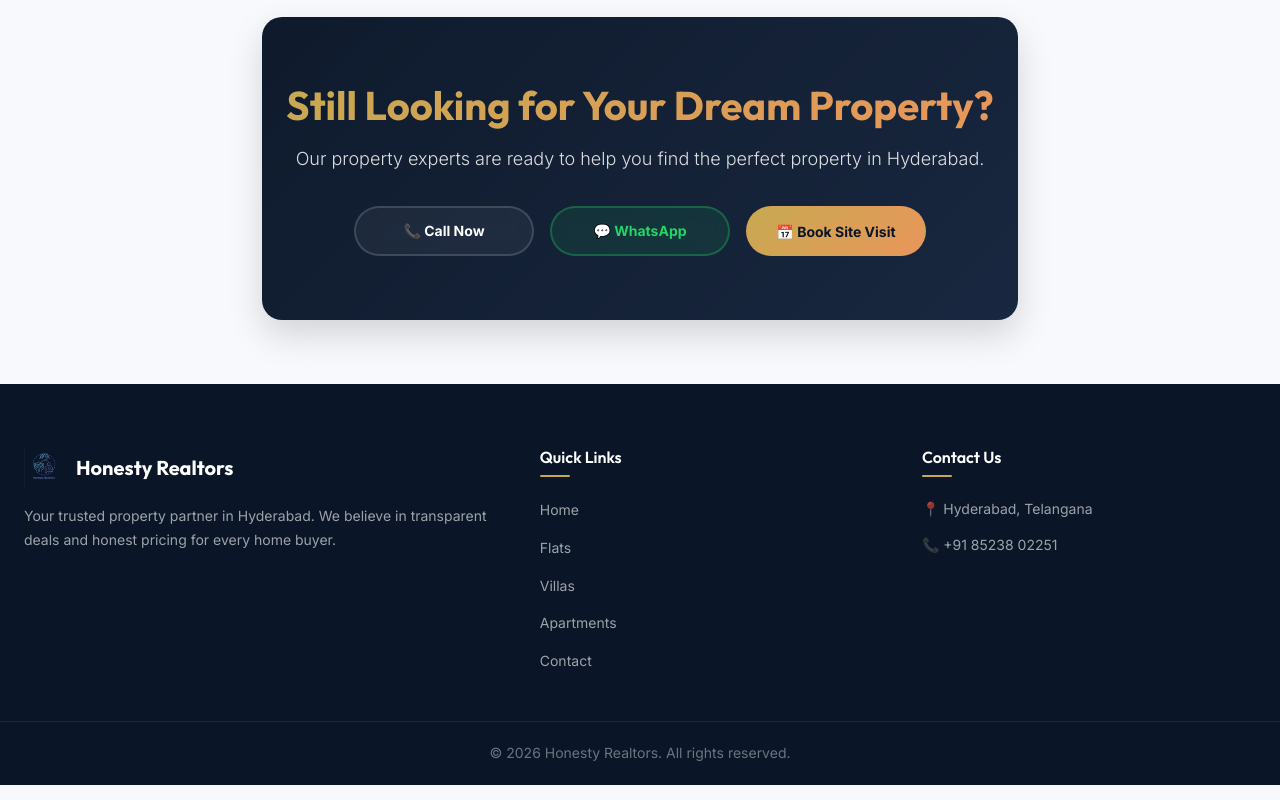
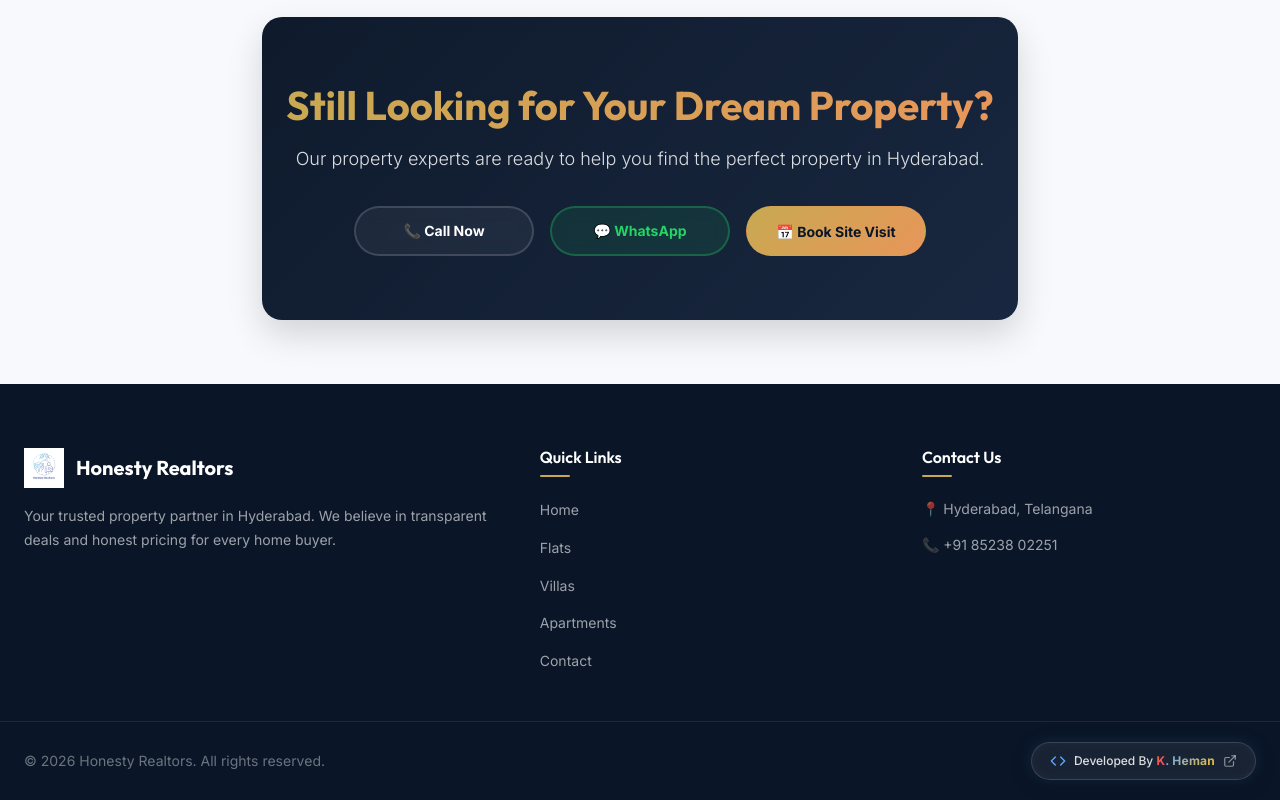
Before and after one commit to k-heman/Honesty-Realtors, a React (Vite) app: page /property/1 in a window 1280 px wide. Shown: the part 1241-2041 px from the top of the page. Built offline with nearby package versions, Linux system fonts and the light colour scheme; no server answers; the database is empty.

Commit message:
credits added

```diff
--- a/index.html
+++ b/index.html
@@ -2,7 +2,7 @@
 <html lang="en">
   <head>
     <meta charset="UTF-8" />
-    <link rel="icon" type="image/png" href="/images/logo.png" />
+    <link rel="icon" type="image/jpeg" href="/images/honestylogo.jpeg" />
     <meta name="viewport" content="width=device-width, initial-scale=1.0" />
     <meta
       name="description"
--- a/src/components/Footer.jsx
+++ b/src/components/Footer.jsx
@@ -19,7 +19,7 @@ function Footer() {
         <div className='footer__col'>
           <div className='footer__brand'>
             <img
-              src='/images/logo.png'
+              src='/images/honestylogo.jpeg'
               alt='Honesty Realtors'
               className='footer__logo'
             />
@@ -54,6 +54,49 @@ function Footer() {
       {/* Copyright bar */}
       <div className='footer__bottom'>
         <p>&copy; 2026 Honesty Realtors. All rights reserved.</p>
+        <a
+          href='https://hemank-portfolio.vercel.app/#home'
+          target='_blank'
+          rel='noopener noreferrer'
+          className='developer-badge'
+          title='Visit K. Heman Portfolio'
+        >
+          <svg
+            xmlns='http://www.w3.org/2000/svg'
+            width='16'
+            height='16'
+            viewBox='0 0 24 24'
+            fill='none'
+            stroke='currentColor'
+            strokeWidth='2'
+            strokeLinecap='round'
+            strokeLinejoin='round'
+            className='developer-badge__icon'
+          >
+            <polyline points='16 18 22 12 16 6' />
+            <polyline points='8 6 2 12 8 18' />
+          </svg>
+          <span>
+            Developed By{' '}
+            <strong className='developer-badge__name'>K. Heman</strong>
+          </span>
+          <svg
+            xmlns='http://www.w3.org/2000/svg'
+            width='14'
+            height='14'
+            viewBox='0 0 24 24'
+            fill='none'
+            stroke='currentColor'
+            strokeWidth='2'
+            strokeLinecap='round'
+            strokeLinejoin='round'
+            className='developer-badge__external-icon'
+          >
+            <path d='M18 13v6a2 2 0 0 1-2 2H5a2 2 0 0 1-2-2V8a2 2 0 0 1 2-2h6' />
+            <polyline points='15 3 21 3 21 9' />
+            <line x1='10' y1='14' x2='21' y2='3' />
+          </svg>
+        </a>
       </div>
     </footer>
   );
--- a/src/components/Header.jsx
+++ b/src/components/Header.jsx
@@ -135,7 +135,7 @@ function Header() {
         {/* Logo and brand name */}
         <a className='header__logo-link' href='#' onClick={(e) => handleNavLinkClick('Home', e)}>
           <img
-            src='/images/logo.png'
+            src='/images/honestylogo.jpeg'
             alt='Honesty Realtor'
             className='header-logo'
           />
--- a/src/components/PropertyDetails.jsx
+++ b/src/components/PropertyDetails.jsx
@@ -121,7 +121,7 @@ function PropertyDetails() {
     title: property ? `${property.title} | ${property.bhk || ''} ${property.type || 'Property'} in ${property.location} | Honesty Realtor` : 'Loading Property... | Honesty Realtor',
     description: property ? `Explore ${property.title} located in ${property.location}. Priced at ${property.price}. Find your dream property with Honesty Realtor.` : '',
     url: window.location.href,
-    image: images[0] || `${window.location.origin}/images/logo.png`,
+    image: images[0] || `${window.location.origin}/images/honestylogo.jpeg`,
     schema: property ? {
       "@context": "https://schema.org",
       "@type": "Product",
--- a/src/pages/HomePage.jsx
+++ b/src/pages/HomePage.jsx
@@ -15,7 +15,7 @@ export default function HomePage() {
       "@context": "https://schema.org",
       "@type": "RealEstateAgent",
       "name": "Honesty Realtor",
-      "image": `${window.location.origin}/images/logo.png`,
+      "image": `${window.location.origin}/images/honestylogo.jpeg`,
       "url": window.location.origin,
       "address": {
         "@type": "PostalAddress",
--- a/src/styles/Footer.css
+++ b/src/styles/Footer.css
@@ -94,13 +94,115 @@
 /* === Bottom Bar === */
 .footer__bottom {
   border-top: 1px solid rgba(255, 255, 255, 0.08);
-  text-align: center;
   padding: var(--space-5) var(--container-padding);
+  max-width: var(--container-max);
+  margin: 0 auto;
+  display: flex;
+  justify-content: space-between;
+  align-items: center;
+  flex-wrap: wrap;
+  gap: var(--space-3);
 }
 
 .footer__bottom p {
   font-size: var(--text-sm);
   color: rgba(255, 255, 255, 0.4);
+  margin: 0;
+}
+
+/* === Developer Glassmorphism Pill Badge === */
+.developer-badge {
+  display: inline-flex;
+  align-items: center;
+  gap: var(--space-2, 8px);
+  padding: 8px 18px;
+  background: rgba(255, 255, 255, 0.06);
+  backdrop-filter: blur(12px);
+  -webkit-backdrop-filter: blur(12px);
+  border: 1px solid rgba(255, 255, 255, 0.15);
+  border-radius: 9999px;
+  color: rgba(255, 255, 255, 0.85);
+  font-size: var(--text-xs, 13px);
+  font-weight: 500;
+  text-decoration: none;
+  box-shadow: 0 4px 20px rgba(0, 0, 0, 0.25),
+              0 0 15px rgba(96, 165, 250, 0.15),
+              inset 0 0 12px rgba(255, 255, 255, 0.04);
+  transition: all 0.3s cubic-bezier(0.4, 0, 0.2, 1);
+  position: relative;
+  overflow: hidden;
+}
+
+.developer-badge::before {
+  content: '';
+  position: absolute;
+  top: 0;
+  left: -100%;
+  width: 100%;
+  height: 100%;
+  background: linear-gradient(
+    90deg,
+    transparent,
+    rgba(255, 255, 255, 0.18),
+    transparent
+  );
+  transition: left 0.6s ease;
+}
+
+.developer-badge:hover::before {
+  left: 100%;
+}
+
+.developer-badge:hover {
+  transform: translateY(-3px) scale(1.03);
+  background: rgba(255, 255, 255, 0.1);
+  border-color: rgba(96, 165, 250, 0.5);
+  box-shadow: 0 8px 28px rgba(96, 165, 250, 0.35),
+              0 0 20px rgba(244, 63, 94, 0.25),
+              inset 0 0 15px rgba(255, 255, 255, 0.08);
+  color: #ffffff;
+}
+
+.developer-badge__icon {
+  color: #60a5fa;
+  flex-shrink: 0;
+  transition: transform 0.3s ease, color 0.3s ease;
+}
+
+.developer-badge:hover .developer-badge__icon {
+  transform: rotate(-10deg) scale(1.15);
+  color: #fbbf24;
+}
+
+.developer-badge__external-icon {
+  color: rgba(255, 255, 255, 0.5);
+  flex-shrink: 0;
+  transition: transform 0.3s ease, color 0.3s ease;
+}
+
+.developer-badge:hover .developer-badge__external-icon {
+  transform: translate(2px, -2px);
+  color: #f43f5e;
+}
+
+.developer-badge__name {
+  font-weight: 700;
+  letter-spacing: 0.02em;
+  background: linear-gradient(135deg, #60a5fa 0%, #fbbf24 50%, #f43f5e 100%);
+  background-size: 200% auto;
+  -webkit-background-clip: text;
+  -webkit-text-fill-color: transparent;
+  background-clip: text;
+  animation: shimmer 4s linear infinite;
+}
+
+@keyframes shimmer {
+  0% {
+    background-position: 0% center;
+  }
+  100% {
+    background-position: 200% center;
+  }
 }
 
 /* === Responsive === */
@@ -114,6 +216,12 @@
   .footer {
     padding-top: var(--space-12);
   }
+
+  .footer__bottom {
+    flex-direction: column;
+    text-align: center;
+    justify-content: center;
+  }
 }
 
 @media (max-width: 480px) {
```
Also changed, not shown: public/images/honestylogo.jpeg (added).
